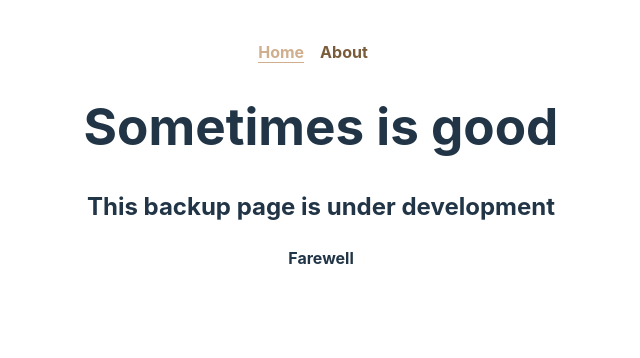
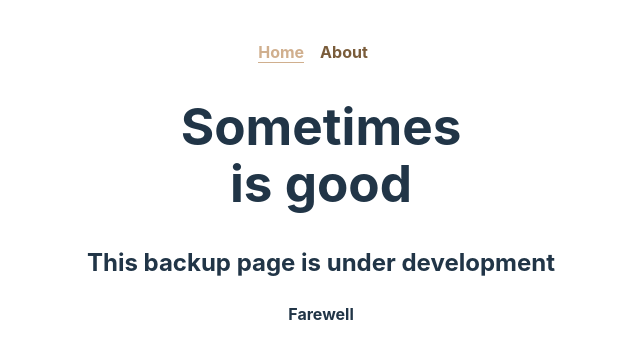
Before and after one commit to lgp00/Portfolio, a Vue app: page / in a window 1280 px wide. Shown: the top 358 px of the page, without its empty margins (319-959 px from the left). Built offline with nearby package versions, Linux system fonts and the light colour scheme.

Commit message:
refactor layout and update heading format in Home component

```diff
--- a/src/App.vue
+++ b/src/App.vue
@@ -15,8 +15,6 @@
 
 <style>
 	.content {
-		width: 40%;
-		min-width: 500px;
 		margin: 0 auto;
 		position: relative;
 	}
--- a/src/components/Home.vue
+++ b/src/components/Home.vue
@@ -9,7 +9,7 @@
 </script>
 
 <template>
-	<h1>Sometimes is good</h1>
+	<h1>Sometimes <br/>is good</h1>
 
 	<h2>This backup page is under development</h2>
 	<h4>Farewell</h4>
```
